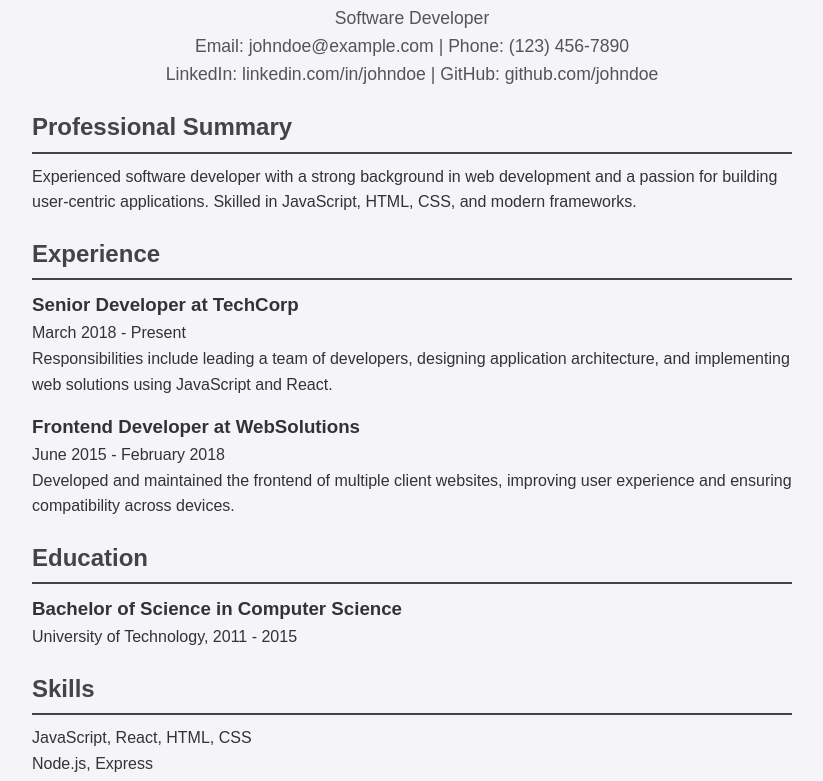
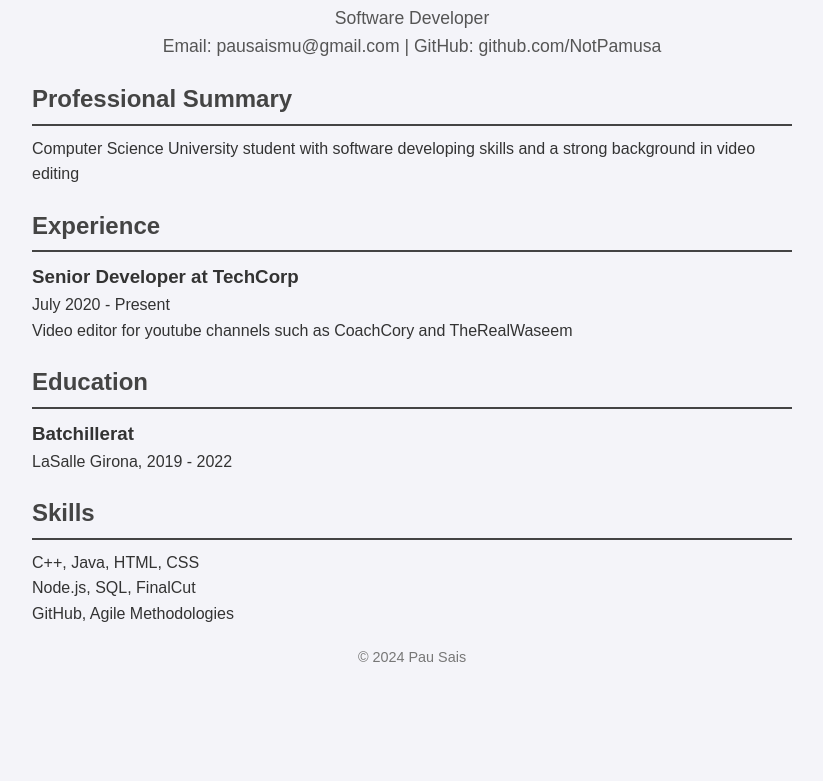
Before and after one commit to NotPamusa/CV, a plain HTML site: page index.html in a window 1280 px wide. Shown: the part 90-871 px from the top of the page, without its empty margins (228-1051 px from the left). After the commit the page ends 800 px from the top, so only its background shows below. Drawn offline with Linux system fonts and the light colour scheme.

Commit message:
Update index.html

```diff
--- a/index.html
+++ b/index.html
@@ -8,50 +8,44 @@
 </head>
 <body>
     <header>
-        <h1>John Doe</h1>
+        <h1>Pau Sais</h1>
         <p>Software Developer</p>
-        <p>Email: johndoe@example.com | Phone: (123) 456-7890</p>
-        <p>LinkedIn: linkedin.com/in/johndoe | GitHub: github.com/johndoe</p>
+        <p>Email: pausaismu@gmail.com | GitHub: github.com/NotPamusa</p>
     </header>
 
     <section>
         <h2>Professional Summary</h2>
-        <p>Experienced software developer with a strong background in web development and a passion for building user-centric applications. Skilled in JavaScript, HTML, CSS, and modern frameworks.</p>
+        <p>Computer Science University student with software developing skills and a strong background in video editing</p>
     </section>
 
     <section>
         <h2>Experience</h2>
         <div class="job">
             <h3>Senior Developer at TechCorp</h3>
-            <p>March 2018 - Present</p>
-            <p>Responsibilities include leading a team of developers, designing application architecture, and implementing web solutions using JavaScript and React.</p>
-        </div>
-        <div class="job">
-            <h3>Frontend Developer at WebSolutions</h3>
-            <p>June 2015 - February 2018</p>
-            <p>Developed and maintained the frontend of multiple client websites, improving user experience and ensuring compatibility across devices.</p>
+            <p>July 2020 - Present</p>
+            <p>Video editor for youtube channels such as CoachCory and TheRealWaseem</p>
         </div>
     </section>
 
     <section>
         <h2>Education</h2>
         <div class="education">
-            <h3>Bachelor of Science in Computer Science</h3>
-            <p>University of Technology, 2011 - 2015</p>
+            <h3>Batchillerat</h3>
+            <p>LaSalle Girona, 2019 - 2022</p>
         </div>
     </section>
 
     <section>
         <h2>Skills</h2>
         <ul>
-            <li>JavaScript, React, HTML, CSS</li>
-            <li>Node.js, Express</li>
-            <li>Git, GitHub, Agile Methodologies</li>
+            <li>C++, Java, HTML, CSS</li>
+            <li>Node.js, SQL, FinalCut</li>
+            <li>GitHub, Agile Methodologies</li>
         </ul>
     </section>
 
     <footer>
-        <p>&copy; 2023 John Doe | This CV is for demonstration purposes</p>
+        <p>&copy; 2024 Pau Sais</p>
     </footer>
 </body>
 </html>
```
